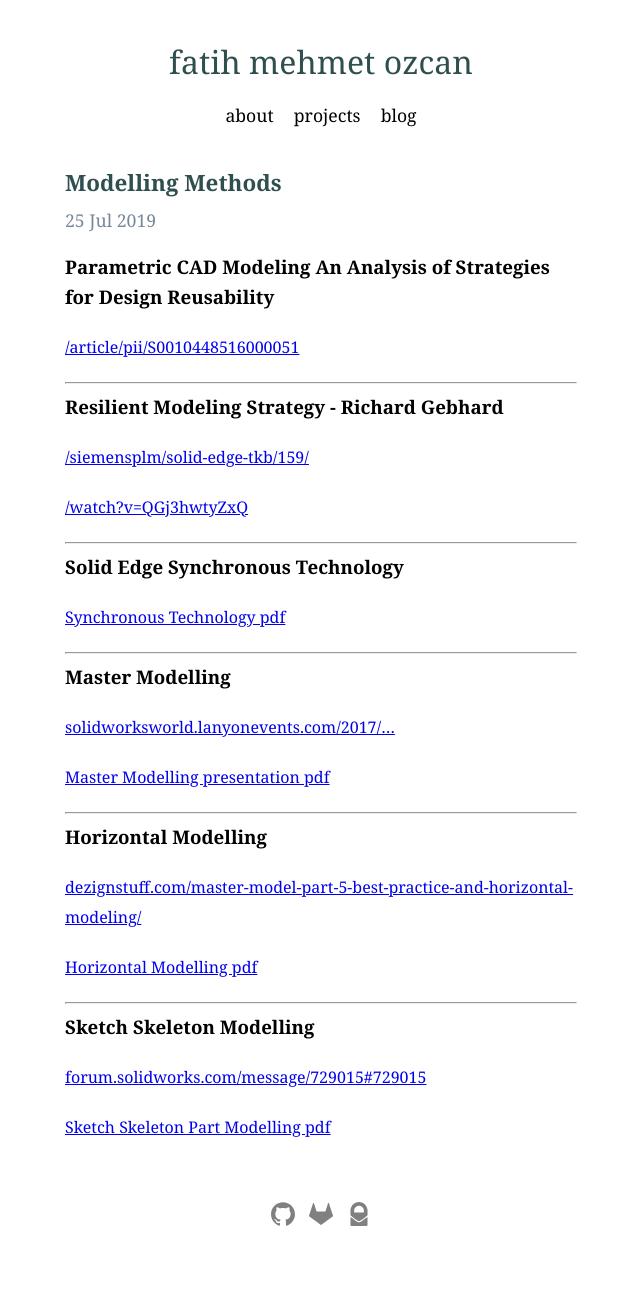
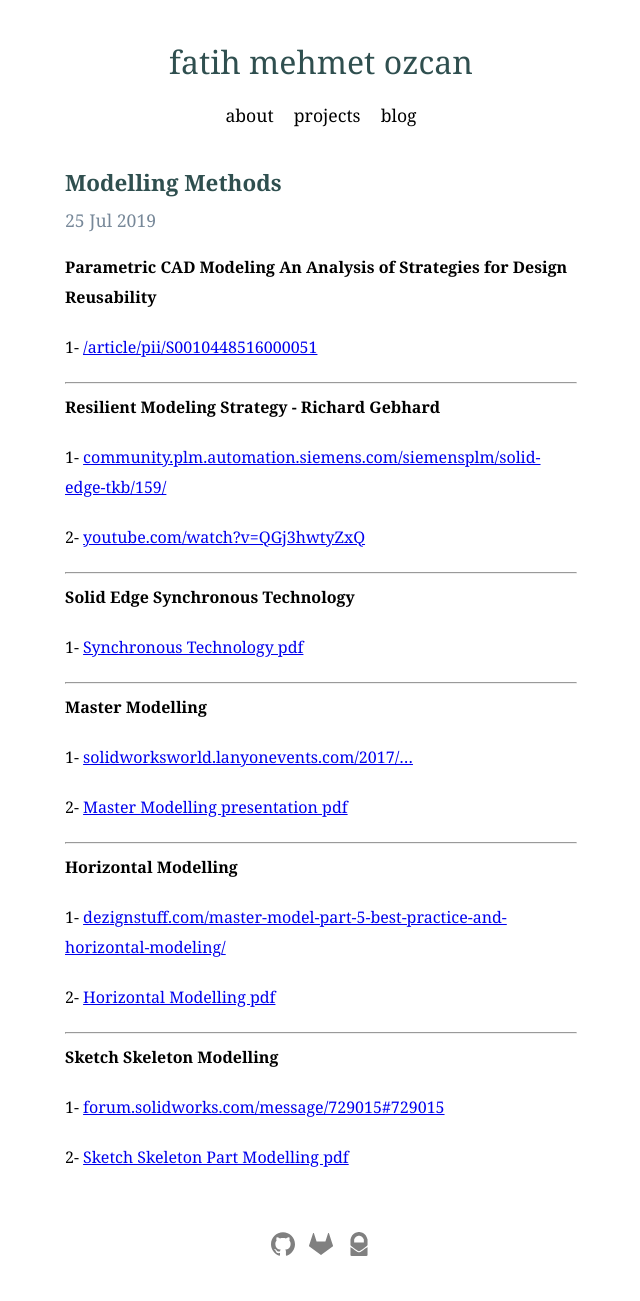
Before and after one commit to fatihmeh/fatihmeh.github.io, a Jekyll site: the page built from _posts/2019-07-25-modelling-methods.md, in a window 1280 px wide. Shown: the whole page, without its empty margins (319-959 px from the left). Built offline with Jekyll 4.4.1, drawn with Linux system fonts in a browser that asks for light colours; before the commit the page ends 1271 px from its top, so only the background shows below that.

Commit message:
Update 2019-07-25-modelling-methods.md

```diff
--- a/_posts/2019-07-25-modelling-methods.md
+++ b/_posts/2019-07-25-modelling-methods.md
@@ -7,64 +7,64 @@ excerpt: Summary of CAD modelling techniques used in real scenario applications.
 ---
 
 
-### Parametric CAD Modeling An Analysis of Strategies for Design Reusability
+#### Parametric CAD Modeling An Analysis of Strategies for Design Reusability
 
 
-[/article/pii/S0010448516000051](https://www.sciencedirect.com/science/article/pii/S0010448516000051)
+1- [/article/pii/S0010448516000051](https://www.sciencedirect.com/science/article/pii/S0010448516000051)
 
 
 ---
 
 
-### Resilient Modeling Strategy  - Richard Gebhard
+#### Resilient Modeling Strategy  - Richard Gebhard
 
 
-[/siemensplm/solid-edge-tkb/159/](https://community.plm.automation.siemens.com/siemensplm/attachments/siemensplm/solid-edge-tkb/159/)
+1- [community.plm.automation.siemens.com/siemensplm/solid-edge-tkb/159/](https://community.plm.automation.siemens.com/siemensplm/attachments/siemensplm/solid-edge-tkb/159/)
 
 
-[/watch?v=QGj3hwtyZxQ](https://www.youtube.com/watch?v=QGj3hwtyZxQ)
+2- [youtube.com/watch?v=QGj3hwtyZxQ](https://www.youtube.com/watch?v=QGj3hwtyZxQ)
 
 
 ---
 
 
-### Solid Edge Synchronous Technology
+#### Solid Edge Synchronous Technology
 
 
-[Synchronous Technology pdf](https://gitlab.com/testingusername/modelling-methods/raw/master/Solid-Edge-Synchronous-Technology.pdf)
+1- [Synchronous Technology pdf](https://gitlab.com/testingusername/modelling-methods/raw/master/Solid-Edge-Synchronous-Technology.pdf)
 
 
 ---
 
 
-### Master Modelling
+#### Master Modelling
 
 
-[solidworksworld.lanyonevents.com/2017/...](https://solidworksworld.lanyonevents.com/2017/connect/sessionDetail.ww?SESSION_ID=5582)
+1- [solidworksworld.lanyonevents.com/2017/...](https://solidworksworld.lanyonevents.com/2017/connect/sessionDetail.ww?SESSION_ID=5582)
 
 
-[Master Modelling presentation pdf](https://gitlab.com/testingusername/modelling-methods/raw/master/5582_Kimbrell-5582_Biasotti.pdf)
+2- [Master Modelling presentation pdf](https://gitlab.com/testingusername/modelling-methods/raw/master/5582_Kimbrell-5582_Biasotti.pdf)
 
 
 ---
 
 
-### Horizontal Modelling
+#### Horizontal Modelling
 
 
-[dezignstuff.com/master-model-part-5-best-practice-and-horizontal-modeling/](https://dezignstuff.com/master-model-part-5-best-practice-and-horizontal-modeling/)
+1- [dezignstuff.com/master-model-part-5-best-practice-and-horizontal-modeling/](https://dezignstuff.com/master-model-part-5-best-practice-and-horizontal-modeling/)
 
 
-[Horizontal Modelling pdf](https://gitlab.com/testingusername/modelling-methods/raw/master/Delphi-Burke.pdf)
+2- [Horizontal Modelling pdf](https://gitlab.com/testingusername/modelling-methods/raw/master/Delphi-Burke.pdf)
 
 
 ---
 
 
-### Sketch Skeleton Modelling
+#### Sketch Skeleton Modelling
 
 
-[forum.solidworks.com/message/729015#729015](https://forum.solidworks.com/message/729015#729015)
+1- [forum.solidworks.com/message/729015#729015](https://forum.solidworks.com/message/729015#729015)
 
 
-[Sketch Skeleton Part Modelling pdf](https://gitlab.com/testingusername/modelling-methods/raw/master/The-Skeleton-Sketch-Part-Introduction-6-8-2017.pdf)
+2- [Sketch Skeleton Part Modelling pdf](https://gitlab.com/testingusername/modelling-methods/raw/master/The-Skeleton-Sketch-Part-Introduction-6-8-2017.pdf)
```
